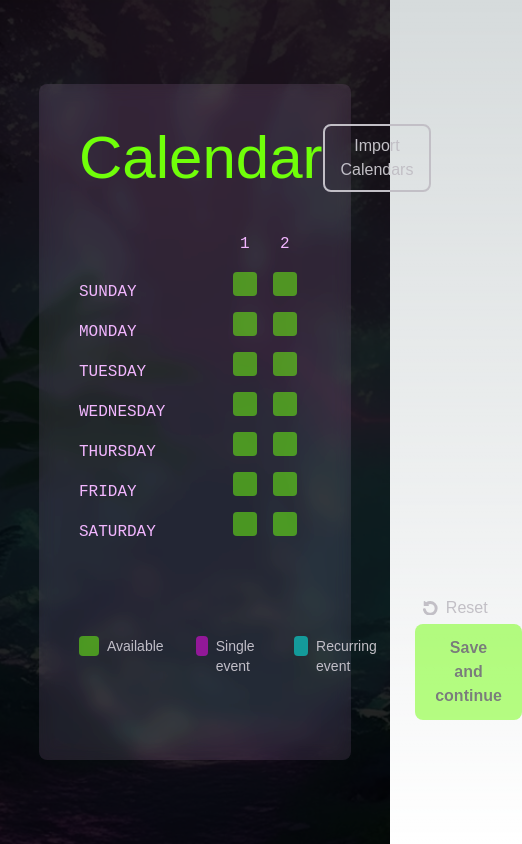
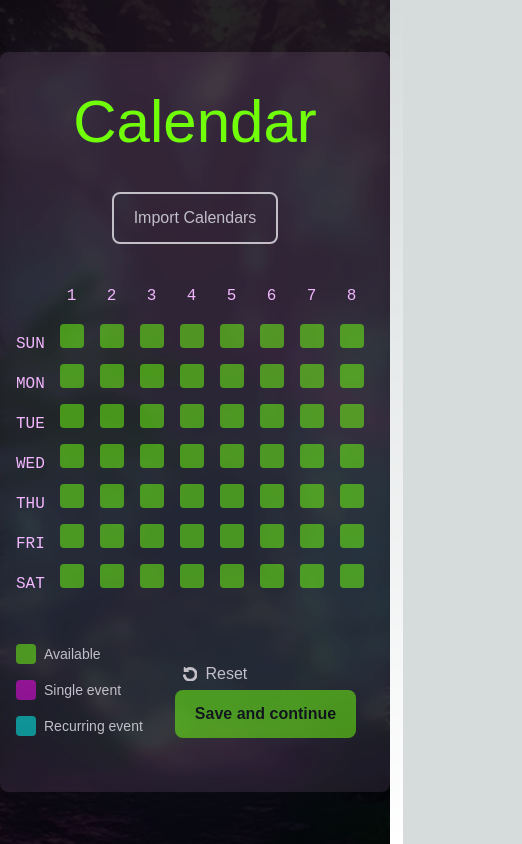
Before and after one commit to Visual-Riot/plaeen, a Next.js app: page /calendar in a window 390 px wide. Shown: the whole page, 522 px wide, since content can reach past the window. Built offline with nearby package versions, Linux system fonts and the light colour scheme; a web font is replaced by a local one.

Commit message:
horizontal scroll on calendar slots on mobile devices

```diff
--- a/src/app/calendar/page.tsx
+++ b/src/app/calendar/page.tsx
@@ -8,7 +8,7 @@ import TertiaryButton from "../../components/buttons/TertiaryButton";
 import ResetIcon from "../../components/icons/ResetIcon";
 
 export default function Page() {
-  const daysOfWeek = [
+  const daysOfWeekFull = [
     "Sunday",
     "Monday",
     "Tuesday",
@@ -17,6 +17,8 @@ export default function Page() {
     "Friday",
     "Saturday",
   ];
+
+  const daysOfWeekShort = ["Sun", "Mon", "Tue", "Wed", "Thu", "Fri", "Sat"];
 
   const hoursOfDay = Array.from({ length: 24 }, (_, i) => i + 1);
 
@@ -29,33 +31,41 @@ export default function Page() {
       {/* black overlay on background pic */}
       <div className="absolute inset-0 bg-black opacity-85"></div>
       {/* frosted glass */}
-      <div className="relative w-4/5 h-4/5 bg-lightPurple bg-opacity-10 backdrop-filter backdrop-blur brightness-125 rounded-lg block p-10">
+      <div className="relative w-full h-full md:w-4/5 md:h-4/5 bg-lightPurple bg-opacity-10 backdrop-filter backdrop-blur brightness-125 rounded-lg block p-0 py-10 px-4 md:p-10">
         {/* HEADLINE ROW */}
-        <div className="flex justify-between items-center">
-          <h1 className="text-6xl text-green font-abolition justify-left">
+        <div className="block md:flex md:justify-between">
+          <h1 className="text-6xl text-green font-abolition text-center">
             Calendar
           </h1>
-          <OutlineButton onClick={importHandleClick}>
-            Import Calendars
-          </OutlineButton>
+          <div className="flex w-full justify-center md:justify-end">
+            <OutlineButton
+              onClick={importHandleClick}
+              className="mt-10 md:mt-0"
+            >
+              Import Calendars
+            </OutlineButton>
+          </div>
         </div>
 
         {/* CALENDAR */}
-        <div className="my-10 overflow-x-auto flex flex-row">
+        <div className="my-10 flex flex-row">
           <div className="flex flex-col">
             <div className="h-10"></div>
-            {daysOfWeek.map((day) => (
+            {daysOfWeekFull.map((day, index) => (
               <div key={day} className="h-10 flex items-center">
-                <h2 className="text-lightPurple font-robotoMono font-regular uppercase">
+                <h2 className="hidden md:inline text-lightPurple font-robotoMono font-regular uppercase">
                   {day}
+                </h2>
+                <h2 className="inline md:hidden text-lightPurple font-robotoMono font-regular uppercase">
+                  {daysOfWeekShort[index]}
                 </h2>
               </div>
             ))}
           </div>
           <div className="flex flex-col w-full">
-            <div className="flex flex-row justify-between">
-              <div className="w-20 h-10"></div>
-              <div className="overflow-x-auto flex flex-row w-full justify-between">
+            <div className="flex flex-row justify-between pr-6">
+              <div className="w-5 md:w-20 h-10"></div>
+              <div className="overflow-x-scroll flex flex-row justify-between">
                 {hoursOfDay.map((hour) => (
                   <div
                     key={hour}
@@ -65,7 +75,7 @@ export default function Page() {
                       {hour}
                     </h2>
                     <div>
-                      {daysOfWeek.map((day) => (
+                      {daysOfWeekFull.map((day) => (
                         <div key={`${day}-${hour}`} className="h-10">
                           <PlayerTimeSlot
                             state="available"
@@ -84,18 +94,18 @@ export default function Page() {
 
         {/* LOW ROW with legend and submit button */}
         <div className="flex justify-between items-center align-middle">
-          <div className="flex flex-row text-lightGrey font-light text-sm">
+          <div className="flex flex-col md:flex-row text-lightGrey font-light text-sm">
             <div className="flex flex-row pr-8 ">
-              <button className="w-5 h-5 bg-green opacity-50 rounded mr-2"></button>{" "}
+              <button className="w-5 h-5 bg-green opacity-50 rounded mb-4 mr-2"></button>{" "}
               <p>Available</p>
             </div>
             <div className="flex flex-row pr-8">
-              <button className="w-5 h-5 bg-pinkAccent opacity-50 rounded mr-2"></button>{" "}
-              <p>Single event</p>
+              <button className="w-5 h-5 bg-pinkAccent opacity-50 rounded mb-4 mr-2"></button>{" "}
+              <p className="text-nowrap">Single event</p>
             </div>
             <div className="flex flex-row pr-8">
-              <button className="w-5 h-5 bg-cyanAccent opacity-50 rounded mr-2"></button>{" "}
-              <p>Recurring event</p>
+              <button className="w-5 h-5 bg-cyanAccent opacity-50 rounded mb-4 mr-2"></button>{" "}
+              <p className="text-nowrap">Recurring event</p>
             </div>
           </div>
 
--- a/src/components/buttons/OutlineButton.tsx
+++ b/src/components/buttons/OutlineButton.tsx
@@ -15,7 +15,7 @@ const OutlineButton: React.FC<ButtonProps> = ({
 }) => {
   return (
     <button
-      className={`btn bg-transparent border border-lightGrey hover:border-lightPurple hover:text-lightPurple border-2 rounded-lg text-lightGrey py-2 px-4 ease-in-out duration-300 ${className}`}
+      className={`btn bg-transparent border border-lightGrey hover:border-lightPurple hover:text-lightPurple border-2 rounded-lg text-lightGrey py-3 px-5 ease-in-out duration-300 ${className}`}
       onClick={onClick}
     >
       {children}
```
